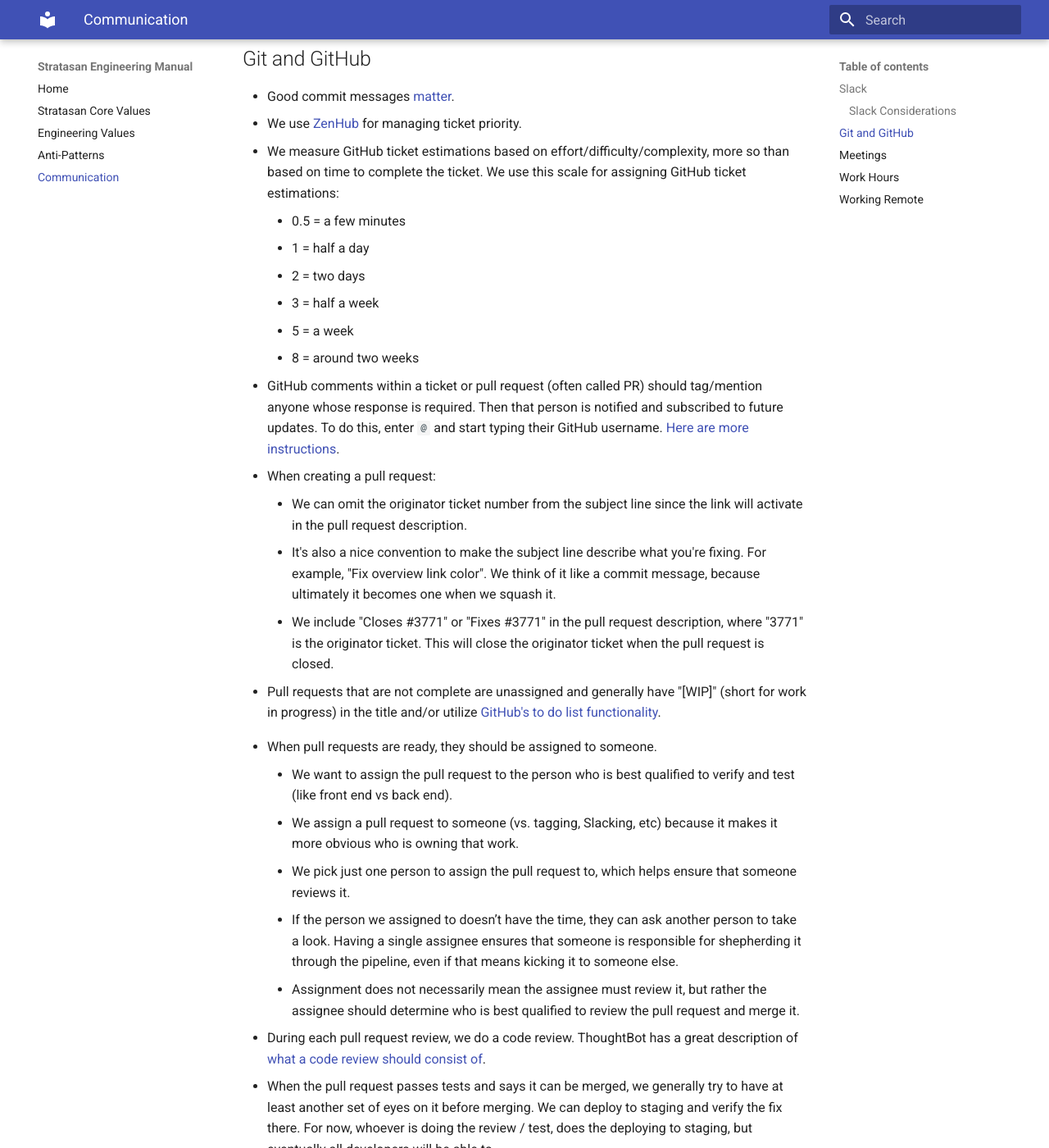
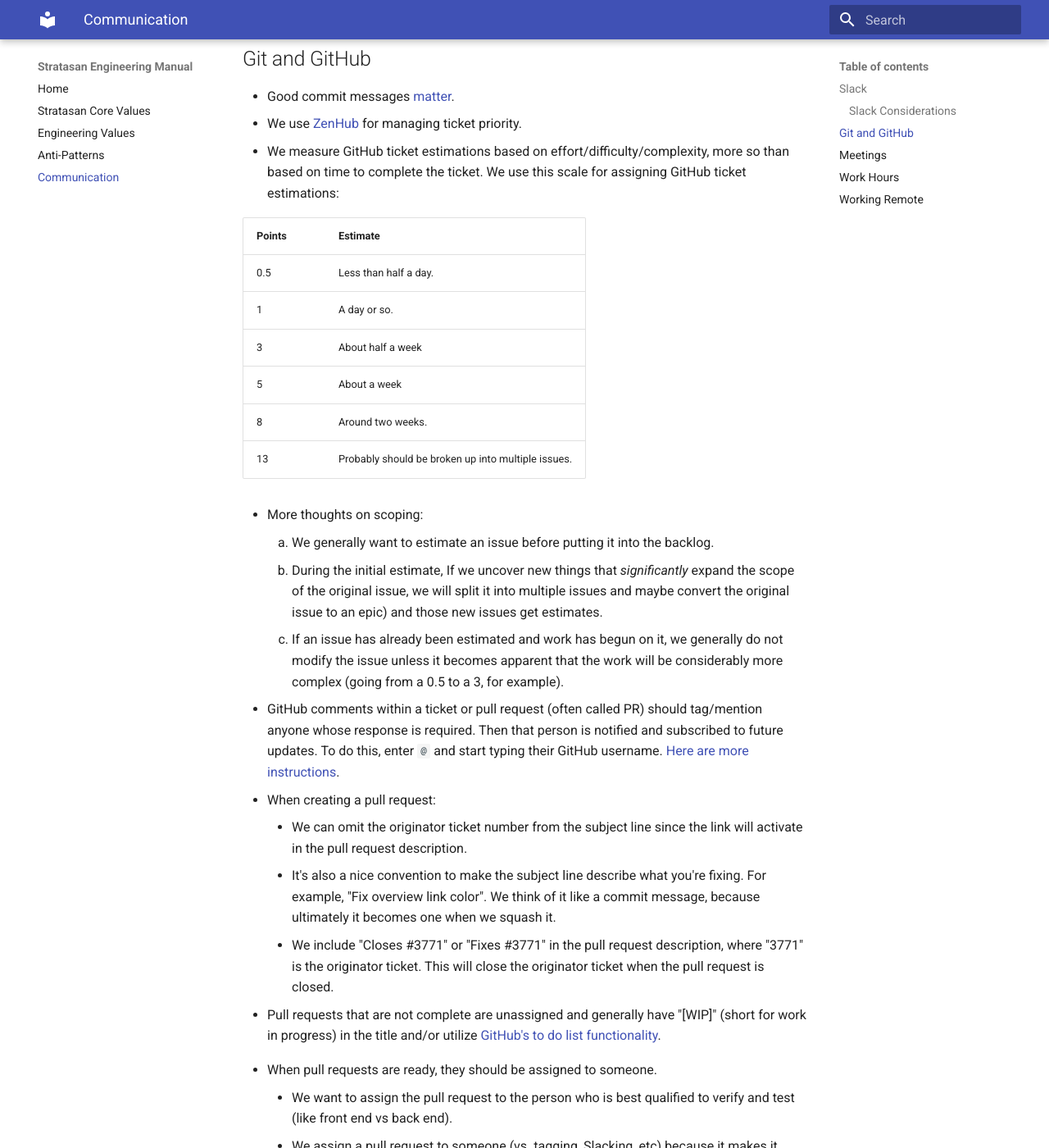
Before and after one commit to stratasan/engineering, an MkDocs documentation site: the page built from docs/how_we_communicate.md, in a window 1280 px wide and 1400 px high, scrolled down 575 px. Shown: the whole window at 82% size. Built offline with MkDocs 1.6.1 and Material for MkDocs 9.7.7, drawn with Linux system fonts in a browser that asks for light colours; old or Windows-style settings are respelled for this version of MkDocs.

Commit message:
Add scoping details, move estemates into a table.

```diff
--- a/docs/how_we_communicate.md
+++ b/docs/how_we_communicate.md
@@ -24,12 +24,20 @@ should occur via email or GitHub comments.
 - We measure GitHub ticket estimations based on effort/difficulty/complexity,
   more so than based on time to complete the ticket. We use this scale for
   assigning GitHub ticket estimations:
-    - 0.5 = a few minutes
-    - 1 = half a day
-    - 2 = two days
-    - 3 = half a week
-    - 5 = a week
-    - 8 = around two weeks
+
+Points  | Estimate
+------- | --------------------
+0.5     | Less than half a day.
+1       | A day or so.
+3       | About half a week
+5       | About a week
+8       | Around two weeks.
+13      | Probably should be broken up into multiple issues.
+
+- More thoughts on scoping:
+    1. We generally want to estimate an issue before putting it into the backlog.
+    1. During the initial estimate, If we uncover new things that _significantly_ expand the scope of the original issue, we will split it into multiple issues and maybe convert the original issue to an epic) and those new issues get estimates.
+    1. If an issue has already been estimated and work has begun on it, we generally do not modify the issue unless it becomes apparent that the work will be considerably more complex (going from a 0.5 to a 3, for example).
 - GitHub comments within a ticket or pull request (often called PR) should
   tag/mention anyone whose response is required. Then that person is notified
   and subscribed to future updates. To do this, enter `@` and start typing their
```
